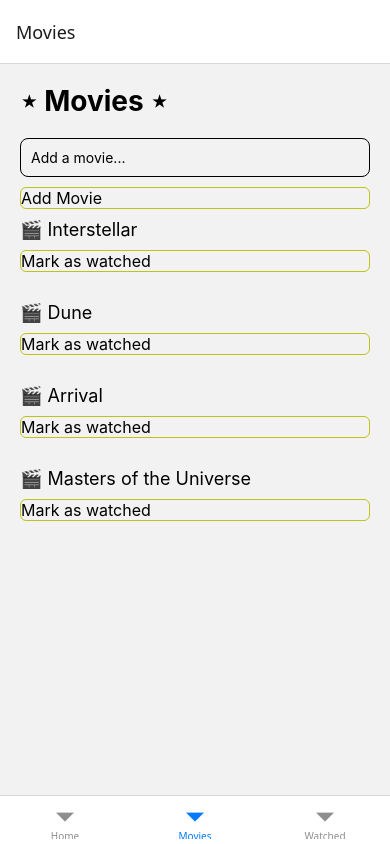
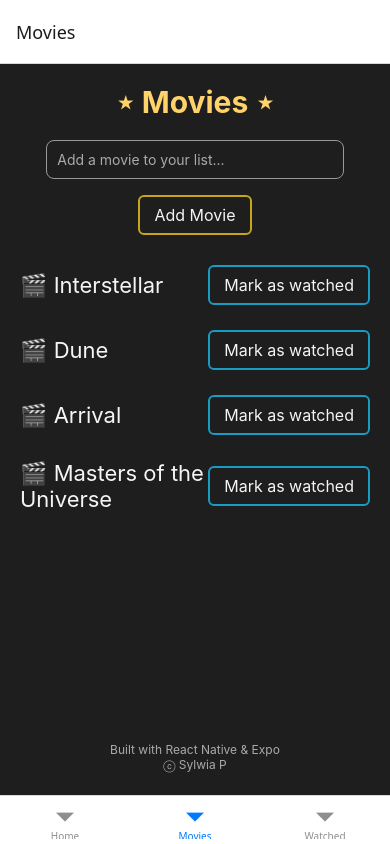
Before and after one commit to SylwiaTeresa/movie-tracker, a React Native app: screen /Movies in a window 390 px wide. Built offline with nearby package versions, Linux system fonts and the light colour scheme.

Commit message:
feat: improve UI styling and add reusable footer component

```diff
--- /dev/null
+++ b/src/components/Footer.tsx
@@ -0,0 +1,27 @@
+import { StyleSheet, Text, View } from "react-native"
+import { colors } from "../constans/theme"
+
+export default function Footer() {
+  return (
+    <View style={styles.footer}>
+      <Text style={styles.footerText}>
+        Built with React Native & Expo
+        {'\n'}ⓒ Sylwia P
+      </Text>
+    </View>
+  )
+}
+
+const styles = StyleSheet.create({
+  footer: {
+    //position: "absolute",
+    alignItems: "center",
+    marginTop: "auto",
+    paddingBottom: 3,
+  },
+  footerText: {
+    fontSize: 12,
+    color: colors.foreground,
+    textAlign: "center",
+  },
+})
--- /dev/null
+++ b/src/constans/theme.ts
@@ -0,0 +1,6 @@
+export const colors = {
+  background: "#1E1E1E",
+  text: "#F5F5F5",
+  accent: "#FFD369",
+  foreground: "#AAAAAA",
+};
--- a/src/screens/HomeScreen.tsx
+++ b/src/screens/HomeScreen.tsx
@@ -1,4 +1,6 @@
 import { StyleSheet, Text, View } from "react-native";
+import { colors } from "../constans/theme";
+import Footer from "../components/Footer";
 
 type HomeScreenProps = {
   watchedMovies: string[];
@@ -10,8 +12,21 @@ export default function HomeScreen({ watchedMovies }: HomeScreenProps) {
       <Text style={styles.title}>🎬 Movie Tracker 🎬</Text>
 
       <Text style={styles.subtitle}>꧁⋆ Welcome! ⋆꧂</Text>
+      <Text style={styles.p}>
+        to your movie collection
+        {'\n'}Track, watch and rate your movies
+      </Text>
 
-      <Text style={styles.counter}>Movies watched: {watchedMovies.length}</Text>
+      <Text style={styles.counter}> 🍿 Movies watched: {watchedMovies.length} 🍿 </Text>
+
+      <Text style={styles.about}>
+        This app lets you add the movies you want to watch,
+        so that you don't forget them. Then click the button,
+        once you've actually seen the movie, to save your history.
+        {'\n'}{'\n'}✨🎞️ Enjoy your movie time! 🎞️✨
+      </Text>
+
+      <Footer />
     </View>
   );
 }
@@ -22,15 +37,33 @@ const styles = StyleSheet.create({
     justifyContent: "center",
     alignItems: "center",
     gap: 20,
+    padding: 20,
+    backgroundColor: colors.background,
   },
   title: {
     fontSize: 32,
     fontWeight: "bold",
+    color: colors.accent,
+    marginBottom: 20,
   },
   subtitle: {
     fontSize: 20,
+    color: colors.text,
+  },
+  p: {
+    fontSize: 16,
+    color: colors.text,
+    textAlign: "center",
   },
   counter: {
     fontSize: 18,
+    color: colors.text,
+    marginTop: 40,
+    marginBottom: 20,
+  },
+  about: {
+    color: colors.text,
+    textAlign: "center",
+    marginTop: 40,
   },
 });
--- a/src/screens/MoviesScreen.tsx
+++ b/src/screens/MoviesScreen.tsx
@@ -1,5 +1,7 @@
 import { useState } from "react";
 import { Pressable, StyleSheet, Text, TextInput, View } from "react-native";
+import { colors } from "../constans/theme";
+import Footer from "../components/Footer";
 
 type MoviesScreenProps = {
   movies: string[];
@@ -10,14 +12,7 @@ type MoviesScreenProps = {
 
 export default function MoviesScreen({ movies, setMovies, watchedMovies, setWatchedMovies}: MoviesScreenProps) {
   const [newMovie, setNewMovie] = useState("");
-  //const [watchedMovies, setWatchedMovies] = useState<string[]>([]);
 
-  // const movies = [
-  //   "Interstellar",
-  //   "Dune",
-  //   "Arrival",
-  //   "Masters of the Universe",
-  // ]
   const addMovie = () => {
     if (!newMovie.trim()) return;
 
@@ -33,30 +28,35 @@ export default function MoviesScreen({ movies, setMovies, watchedMovies, setWatc
     <View style={styles.container}>
       <Text style={styles.title}>⋆ Movies ⋆</Text>
 
+      <View style={styles.inputSection}>
         <TextInput
           style={styles.input}
-        placeholder="Add a movie..."
+          placeholder="Add a movie to your list..."
+          placeholderTextColor="#AAAAAA"
           value={newMovie}
           onChangeText={setNewMovie}
         />
 
         <Pressable onPress={addMovie}>
-        <Text style={styles.button}>Add Movie</Text>
+          <Text style={styles.addButton}>Add Movie</Text>
         </Pressable>
+      </View>
+
 
       {movies.map((movie) => (
         <View key={movie} style={styles.movieContainer}>
           <Text style={styles.movie}>🎬 {movie} </Text>
 
           {watchedMovies.includes(movie) ? (
-            <Text>✅ Watched</Text>
+            <Text style={styles.watchedText}>✅ Watched</Text>
           ) : (
             <Pressable onPress={() => markAsWatched(movie)}>
-              <Text style={styles.button}>Mark as watched</Text>
+              <Text style={styles.watchButton}>Mark as watched</Text>
             </Pressable>
           )}
         </View>
       ))}
+      <Footer />
     </View>
   );
 }
@@ -64,31 +64,74 @@ export default function MoviesScreen({ movies, setMovies, watchedMovies, setWatc
 const styles = StyleSheet.create({
   container: {
     flex: 1,
+    // gap: 20,
     padding: 20,
+    backgroundColor: colors.background,
   },
   title: {
-    fontSize: 28,
+    fontSize: 30,
     fontWeight: "bold",
+    color: colors.accent,
+    textAlign: "center",
     marginBottom: 20,
   },
-  movieContainer: {
+  inputSection: {
+    alignItems: "center",
     marginBottom: 20,
   },
-  movie: {
-    fontSize: 18,
+  input: {
+    width: "85%",
+    borderWidth: 1,
+    borderColor: '#999',
+    color: colors.text,
+    padding: 10,
+    borderRadius: 8,
     marginBottom: 10,
   },
-  button: {
+  addButton: {
+    color: colors.text,
+    borderWidth: 2,
+    borderColor: '#c3a719',
     fontSize: 16,
-    borderWidth: 1,
-    borderColor: '#bec319',
+
+    paddingHorizontal: 14,
+    paddingVertical: 8,
+    borderRadius: 6,
+    marginTop: 6,
+    marginBottom: 10,
+  },
+  movieContainer: {
+    flexDirection: "row",
+    justifyContent: "space-between",
+    alignItems: "center",
+    marginBottom: 15,
+  },
+  movie: {
+    flex: 1,
+    fontSize: 22,
+    color: colors.text,
+    marginBottom: 10,
+  },
+  watchedText: {
+    color: colors.text,
+    borderWidth: 1.5,
+    borderColor: '#6ec319',
+    fontSize: 16,
+
+    paddingHorizontal: 14,
+    paddingVertical: 8,
     borderRadius: 6,
     marginBottom: 10,
   },
-  input: {
-    borderWidth: 1,
-    padding: 10,
+  watchButton: {
+    color: colors.text,
+    borderWidth: 2,
+    borderColor: '#199bc3',
+    fontSize: 16,
+
+    paddingHorizontal: 14,
+    paddingVertical: 8,
+    borderRadius: 6,
     marginBottom: 10,
-    borderRadius: 8,
   },
 });
--- a/src/screens/WatchedScreen.tsx
+++ b/src/screens/WatchedScreen.tsx
@@ -1,4 +1,6 @@
-import { Text, View } from "react-native";
+import { Pressable, StyleSheet, Text, View } from "react-native";
+import { colors } from "../constans/theme";
+import Footer from "../components/Footer";
 
 type WatchedScreenProps = {
   watchedMovies: string[];
@@ -15,16 +17,53 @@ export default function WatchedScreen({
   };
 
   return (
-    <View>
-      <Text>Watched Movies</Text>
+    <View style={styles.container}>
+      <Text style={styles.title}>Watched Movies</Text>
 
       {watchedMovies.map((movie) => (
         <View key={movie}>
-          <Text>✅ {movie}</Text>
+          <Text style={styles.movie}>🎞️ {movie}</Text>
 
-          <Text onPress={() => removedMovie(movie)}>Remove</Text>
+          <Pressable onPress={() => removedMovie(movie)}>
+            <Text style={styles.removeButton}>Remove</Text>
+          </Pressable>
         </View>
       ))}
+
+      <Footer />
     </View>
   );
 }
+
+const styles = StyleSheet.create({
+ container: {
+   flex: 1,
+  //  gap: 20,
+   padding: 20,
+   backgroundColor: colors.background,
+ },
+   title: {
+   fontSize: 30,
+   fontWeight: "bold",
+   color: colors.accent,
+   textAlign: "center",
+   marginBottom: 20,
+ },
+   movie: {
+    fontSize: 18,
+    color: colors.text,
+    marginBottom: 10,
+  },
+  removeButton: {
+    color: colors.text,
+    borderWidth: 2,
+    borderColor: '#c3192a',
+    fontSize: 14,
+
+    paddingHorizontal: 14,
+    paddingVertical: 8,
+    borderRadius: 6,
+    marginTop: 6,
+    marginBottom: 10,
+  },
+});
```
Lines whose indentation alone changed are shown as unchanged.
